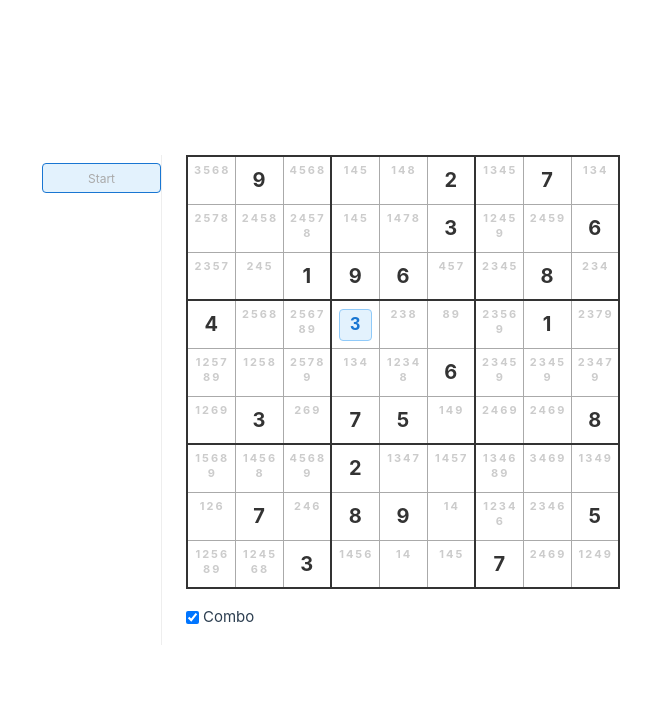
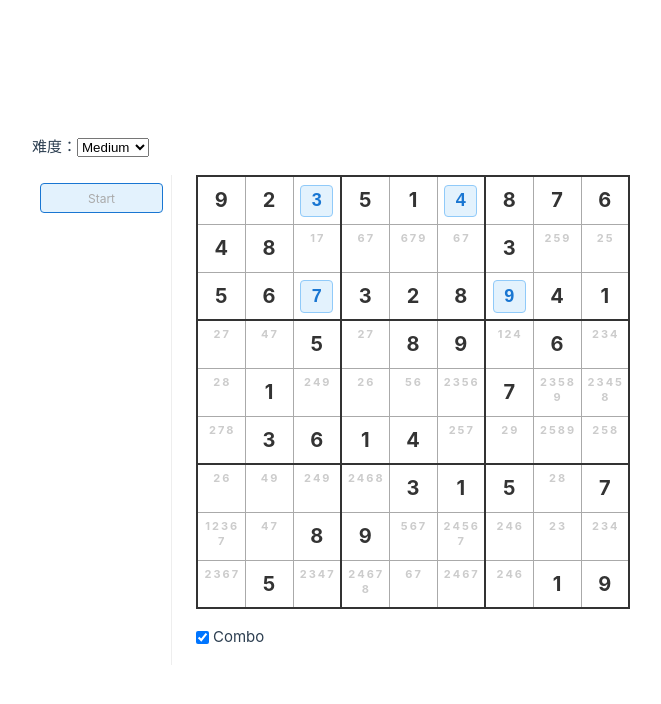
Before and after one commit to YifeiAtHome/sudoku, a Vue app: page / in a window 1280 px wide. Shown: the top 704 px of the page, without its empty margins (309-970 px from the left). Built offline with nearby package versions, Linux system fonts and the light colour scheme; the HTML template or start-up script is replaced by a standard one.

Commit message:
feat: difficulty

```diff
--- a/src/views/HomeView.vue
+++ b/src/views/HomeView.vue
@@ -1,11 +1,20 @@
 <template>
+  <div style="margin-bottom: 16px">
+    <label for="difficulty">难度：</label>
+    <select id="difficulty" v-model="selectedDifficulty" @change="onDifficultyChange">
+      <option :value="Difficulty.Easy">Easy</option>
+      <option :value="Difficulty.Medium">Medium</option>
+      <option :value="Difficulty.Hard">Hard</option>
+      <option :value="Difficulty.Extreme">Extreme</option>
+    </select>
+  </div>
   <main style="display: flex; flex-direction: row">
     <!-- Step 历史列表 -->
     <aside
       style="
-        width: 120px;
+        width: 140px;
         border-right: 1px solid #eee;
-        padding: 8px 0;
+        padding: 8px;
         max-height: 500px;
         overflow-y: auto;
       "
@@ -36,6 +45,7 @@
                   node.children[0].branchInfo.col + 1
                 }}]
               </span>
+              <span v-else-if="node.children.length < 1 && node.status === 'success'">🎉🎉🎉</span>
               <span
                 v-else
                 :class="{ failed: node.status === 'failed', success: node.status === 'success' }"
@@ -43,7 +53,7 @@
                 Step
               </span>
             </template>
-            <span v-else>{{ node.status === 'success' ? '🎉🎉🎉' : 'Start' }}</span>
+            <span :class="{ success: node.status === 'success' }" v-else>Start</span>
           </span>
           <!-- 横向分支 -->
           <div v-if="node.children.length > 1" style="display: flex; justify-content: center">
@@ -202,6 +212,53 @@ const mainChain = ref<MoveNode[]>([])
 const mainChainSet = computed(() => new Set(mainChain.value))
 
 const emit = defineEmits(['success'])
+
+enum Difficulty {
+  Easy = 'easy',
+  Medium = 'medium',
+  Hard = 'hard',
+  Extreme = 'extreme',
+}
+const selectedDifficulty = ref(Difficulty.Medium)
+
+const puzzles = {
+  [Difficulty.Easy]: {
+    mission: '030490010740018000196700024000501762003027059000040300078900000429000073000370098',
+    solution: '832496517745218936196753824984531762613827459257649381378962145429185673561374298',
+  },
+  [Difficulty.Medium]: {
+    mission: '920510876480000300560328041005089060010000700036140000000031507008900000050000019',
+    solution: '923514876481697325567328941245789163819263754736145298692431587178956432354872619',
+  },
+  [Difficulty.Hard]: {
+    mission: '000019256001700009000054000002000910000000407100040683085000102030006000209003700',
+    solution: '473819256851762349926354871342678915568931427197245683685497132734126598219583764',
+  },
+  [Difficulty.Extreme]: {
+    mission: '090002070000003006001960080400000010000006000030750008000200000070890005003000700',
+    solution: '396582174548173296721964583465328917987416352132759468659237841274891635813645729',
+  },
+}
+
+function loadPuzzleByDifficulty() {
+  const board = puzzles[selectedDifficulty.value].mission
+    .split('')
+    .map((item) => parseInt(item))
+    .reduce((acc, item, index) => {
+      const row = Math.floor(index / 9)
+      const col = index % 9
+      if (!acc[row]) {
+        acc[row] = []
+      }
+      acc[row][col] = item
+      return acc
+    }, [] as number[][])
+  initBoards(board)
+}
+
+function onDifficultyChange() {
+  loadPuzzleByDifficulty()
+}
 
 function updatePossibleValues() {
   const newPossible: Set<number>[][] = Array.from({ length: 9 }, (_, row) =>
@@ -726,34 +783,9 @@ function isBoardSuccess() {
   return !hasError.value && userBoard.value.every((row) => row.every((cell) => cell !== 0))
 }
 
-onMounted(async () => {
+onMounted(() => {
   loading.value = true
-  // 拉取题面
-  // const res = await fetch('https://sudoku.com/api/v2/level/easy')
-  // const data = await res.json()
-  const easy = {
-    mission: '030490010740018000196700024000501762003027059000040300078900000429000073000370098',
-    solution: '832496517745218936196753824984531762613827459257649381378962145429185673561374298',
-  }
-  const extereme = {
-    mission: '090002070000003006001960080400000010000006000030750008000200000070890005003000700',
-    solution: '396582174548173296721964583465328917987416352132759468659237841274891635813645729',
-  }
-  const board = extereme.mission
-    .split('')
-    .map((item) => parseInt(item))
-    .reduce((acc, item, index) => {
-      const row = Math.floor(index / 9)
-      const col = index % 9
-      if (!acc[row]) {
-        acc[row] = []
-      }
-      acc[row][col] = item
-      return acc
-    }, [] as number[][])
-  // 题面在 data.board
-  // 题面是9x9的数组，0表示空
-  initBoards(board)
+  loadPuzzleByDifficulty()
   loading.value = false
 })
 </script>
```
